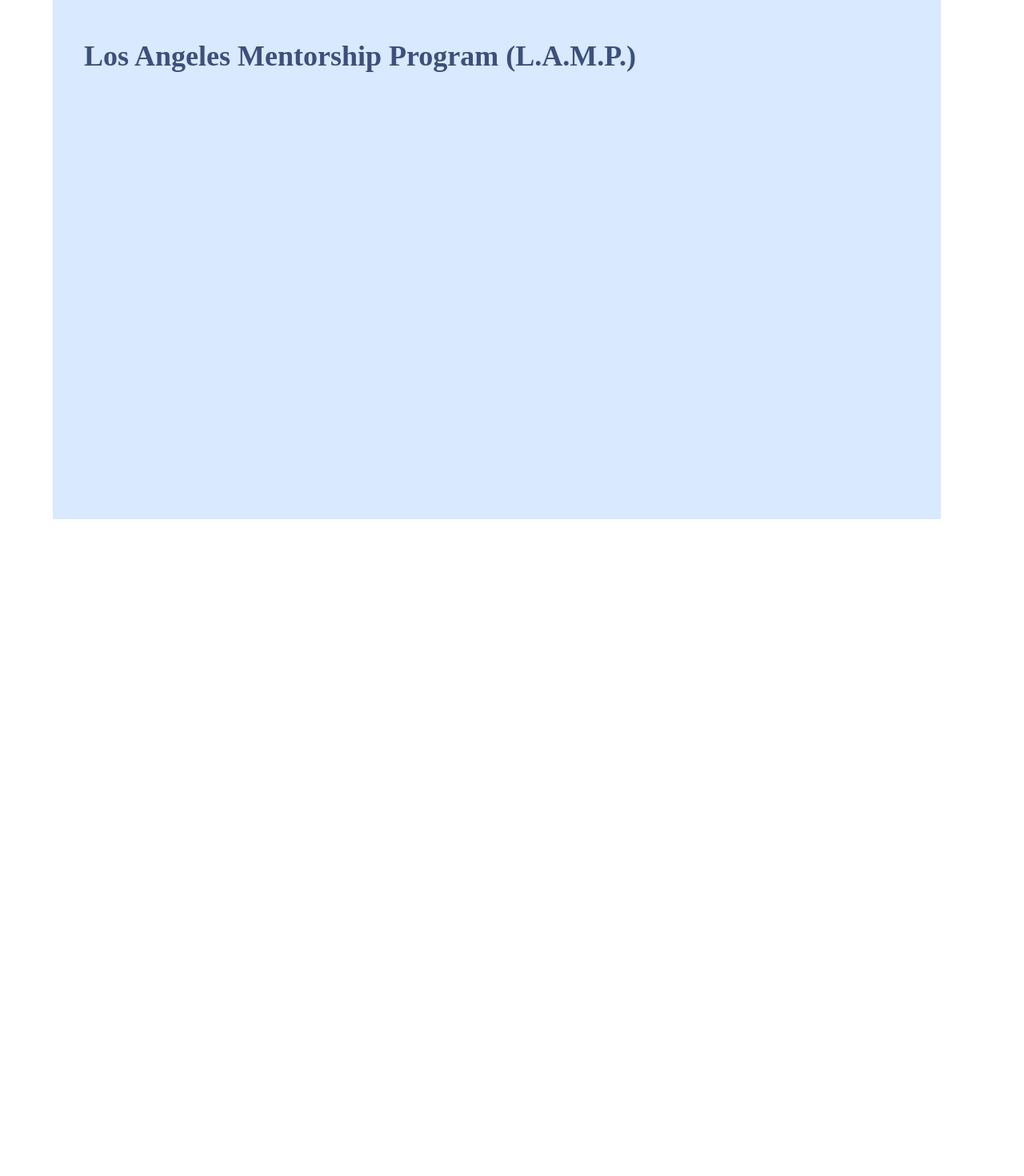
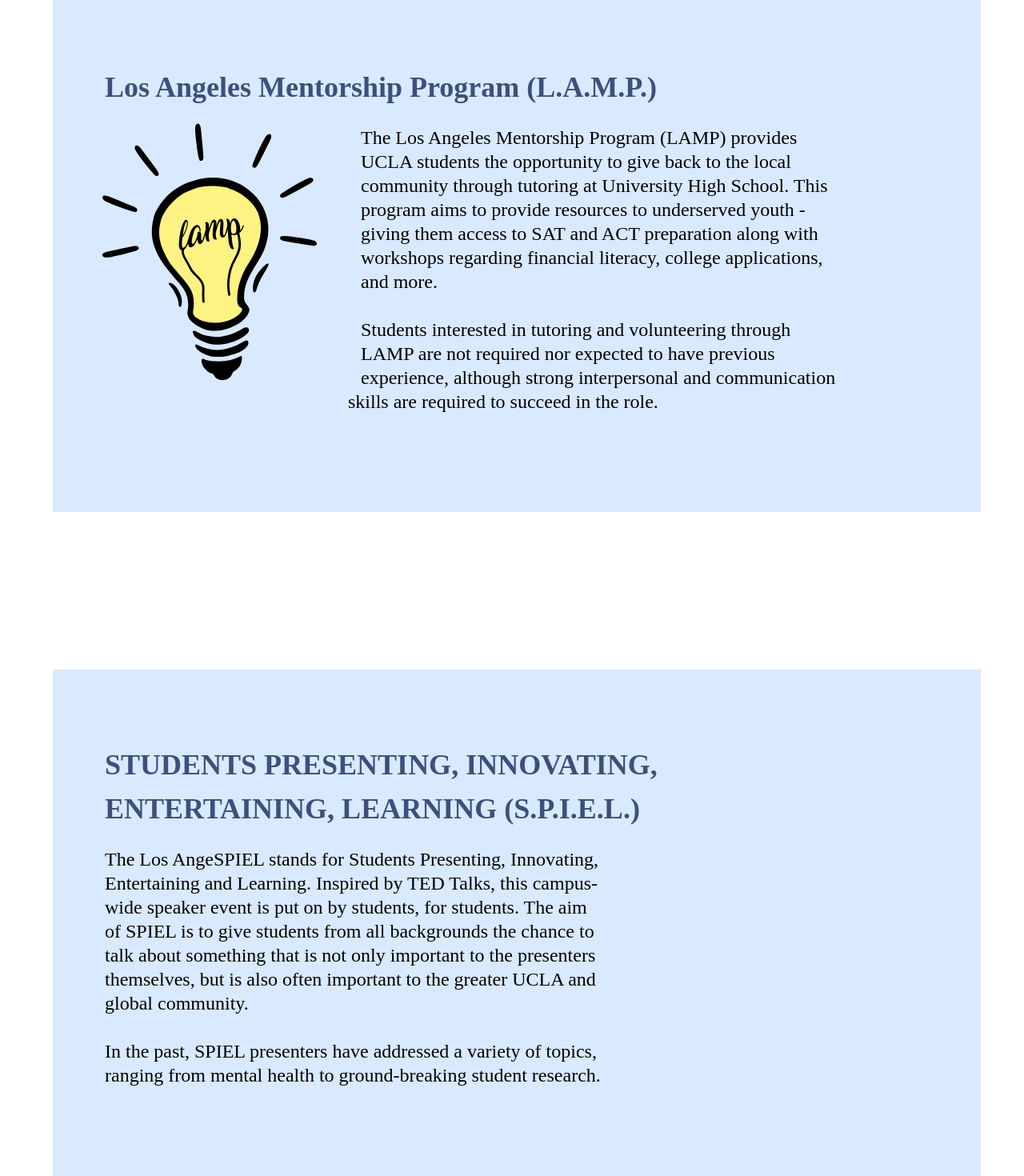
Before and after one commit to james-y-yoon/rssla, a React (Create React App) app: page /programs in a window 1280 px wide. Shown: the part 780-2250 px from the top of the page at 80% size. Before the commit the page ends 1429 px from the top, so only its background shows below. Built offline with nearby package versions, Linux system fonts and the light colour scheme; a web font is replaced by a local one.

Commit message:
Programs edit 1/22
Changed headers so it links to the program page.

```diff
--- a/src/components/Header/Header.js
+++ b/src/components/Header/Header.js
@@ -8,7 +8,7 @@
         <div class='top-bar' id = 'my-top-bar'>
           <div class='top-rssla'>RSSLA</div>
           <div class='menu'>
-              <a class='menu-item' href='/'><em>programs</em></a>
+              <a class='menu-item' href='/programs'><em>programs</em></a>
               <a class='menu-item' href='/board'><em>board</em></a>
               <a class='menu-item' href='/prospectives'><em>prospectives</em></a>
               <a class='menu-item' href='/contact'><em>contact</em></a>
--- a/src/pages/Programs.css
+++ b/src/pages/Programs.css
@@ -1,21 +1,48 @@
-#LAMP
+#program-list
 {
-    position: absolute;
-    width: 1110px;
-    height: 673px;
+  overflow: hidden;
+}
 
-    background: #D9E9FF;
+#wrap-1
+{
+  flex: 1;
+}
 
-    top: 756px;
-    right: 287px;
-    left: 66px;
+#external-body-container
+{
+
+  padding: 25px;
+
+  width: 1110px;
+  height: 600px;
+
+  margin-left: 66px;
+  margin-top: 197px;
+
+  background: #D9E9FF;
+}
+
+
+#interal-body-container
+{
+
+  padding: 25px;
+
+  width: 1110px;
+  height: 600px;
+
+  margin-left: 66px;
+  margin-top: 197px;
+
+  background: #D9E9FF;
 }
 
 #title
 {
-    position: absolute;
-    width: 910px;
-    height: 55px;
+  padding-top: 67px;
+  margin-right: 161px;
+  margin-left: 40px;
+
 
     /* Heading 1 */
 
@@ -28,10 +55,61 @@
     /* dark blue */
 
     color: #3C507B;
+}
 
-    top: 67px;
-    right: 161px;
-    left: 39px;
+img {
+  float: left;
+  margin-right: 10px;
+  clear:both;
+}
+
+#text-LAMP
+{
+  font-family: Source Sans Pro;
+  font-style: normal;
+  font-weight: normal;
+  font-size: 24px;
+  line-height: 30px;
+
+  width: 620px;
+  height: 390px;
+
+  padding: 20px;
+  margin-left: 324px;
+
+  color: #000000;
+}
+
+#text-SPIEL
+{
+  font-family: Source Sans Pro;
+  font-style: normal;
+  font-weight: normal;
+  font-size: 24px;
+  line-height: 30px;
+
+  margin-left: 20px;
+  width: 620px;
+  height: 390px;
+
+  padding: 20px;
+  color: #000000;
+}
+
+#text-SERVICE
+{
+  font-family: Source Sans Pro;
+  font-style: normal;
+  font-weight: normal;
+  font-size: 24px;
+  line-height: 30px;
+
+  margin-left: 800px;
+  width: 255px;
+  height: 346px;
+
+  padding: 30px;
+  color: #000000;
 }
 
 .what-do-we-do {
--- a/src/pages/Programs.js
+++ b/src/pages/Programs.js
@@ -1,11 +1,11 @@
 import React from 'react';
-import Header from '../components/Header/Header';
+import Header from '../components/Header/Header.js';
 import './Programs.css';
+import LAMP_logo from '../lamp_logo.svg';
 
 function Programs(){
     return(
         <div className="Programs">
-
             <div class='what-do-we-do'>
                 <div class='what-do-we-do-title'>WHAT DO WE DO?</div>
                 <div class='what-do-we-do-body'>
@@ -14,8 +14,56 @@
                 </div>
             </div>
 
-            <div id="LAMP">
-                <div id="title">Los Angeles Mentorship Program (L.A.M.P.)</div>
+            <div id="program-list">
+
+                <div id="external-body-container">
+
+                    <div id= "title">
+                        Los Angeles Mentorship Program (L.A.M.P.)
+                    </div>
+                    <img src={LAMP_logo} width="350" height="350"/>
+                    <div id = "text-LAMP">
+                        <p1>
+                            The Los Angeles Mentorship Program (LAMP) provides UCLA students the opportunity to give back to the local
+                            community through tutoring at University High School. This program aims to provide resources to underserved
+                            youth - giving them access to SAT and ACT preparation along with workshops regarding financial literacy,
+                            college applications, and more.
+                            <br></br>
+                            <br></br>
+                            Students interested in tutoring and volunteering through LAMP are not required
+                            nor expected to have previous experience, although strong interpersonal and communication skills are required
+                            to succeed in the role.
+                        </p1>
+                    </div>
+
+                </div>
+                <div id="external-body-container">
+                    <div id= "title">
+                        STUDENTS PRESENTING, INNOVATING, ENTERTAINING, LEARNING (S.P.I.E.L.)
+                    </div>
+                    <div id = "text-SPIEL">
+                        <p1>
+                            The Los AngeSPIEL stands for Students Presenting, Innovating, Entertaining and Learning. Inspired by TED Talks,
+                            this campus-wide speaker event is put on by students, for students. The aim of SPIEL is to give students from
+                            all backgrounds the chance to talk about something that is not only important to the presenters themselves,
+                            but is also often important to the greater UCLA and global community.
+                            <br></br>
+                            <br></br>
+                            In the past, SPIEL presenters have addressed a variety of topics, ranging from mental health to ground-breaking student research.
+                        </p1>
+                    </div>
+                </div>
+                <div id="external-body-container">
+                    <div id= "title">
+                        Service
+                    </div>
+                    <div id = "text-SERVICE">
+                        <p1>
+                        Through partnerships with Heal the Bay and Meals on Wheels, the Regents Scholar Society hosts periodic service events throughout the year.
+                        Stay tuned on our Facebook group to get involved!
+                        </p1>
+                    </div>
+                </div>
             </div>
 
         </div>
```
Also changed, not shown: src/lamp_logo.svg (renamed from pictures/lamp_logo.svg).
